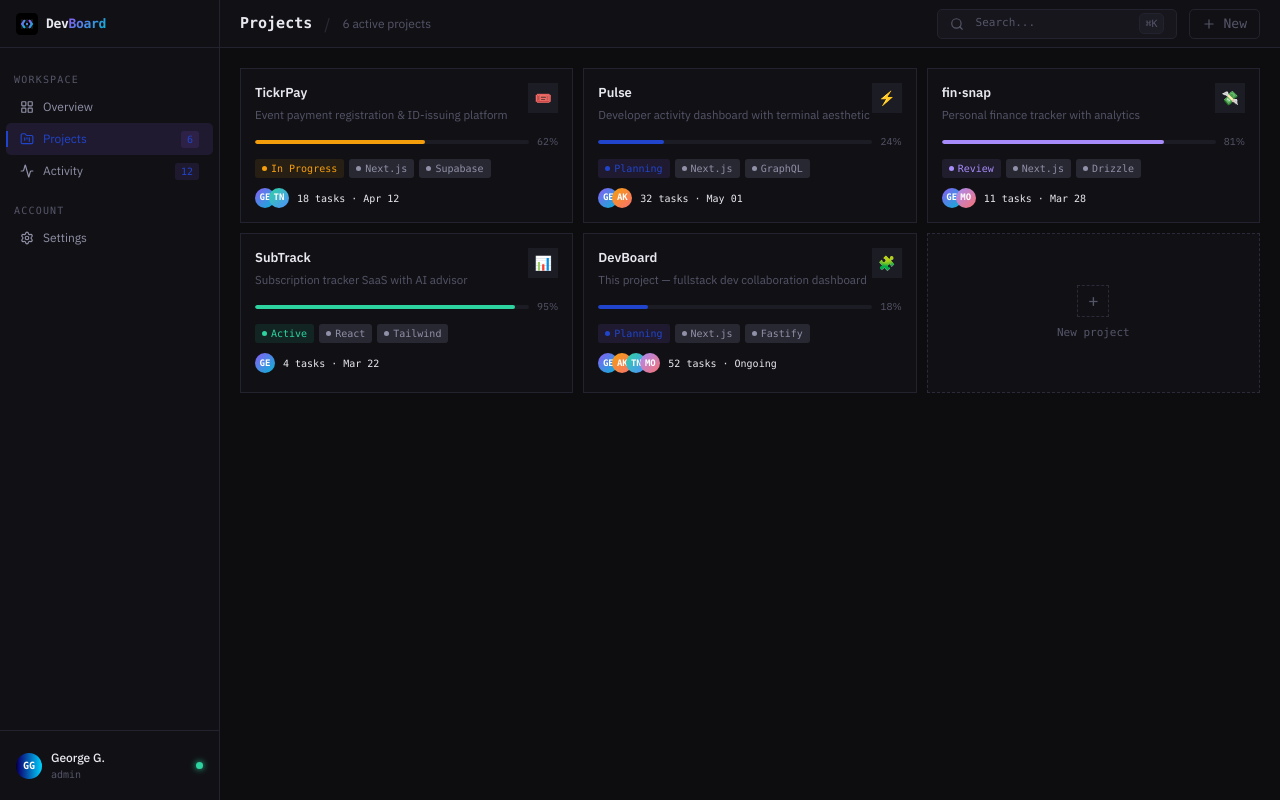
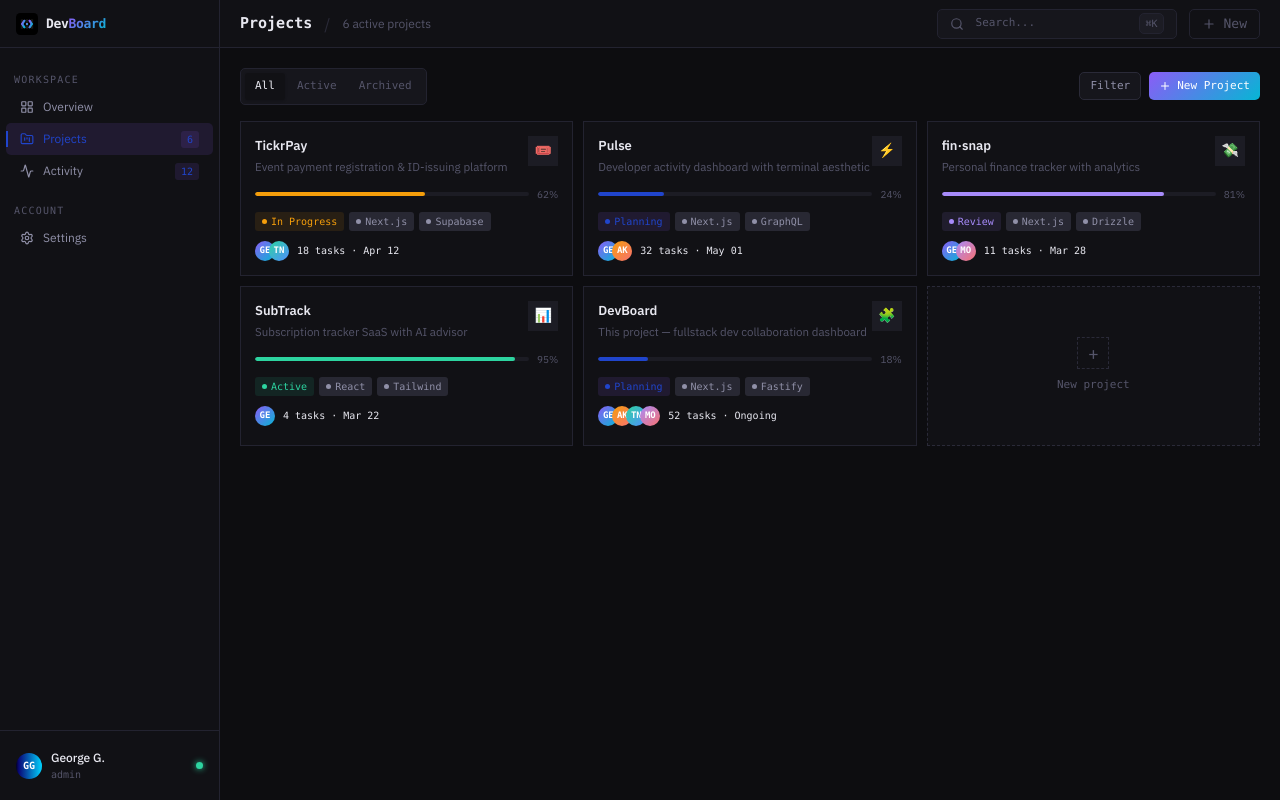
Before and after one commit to georgegoodluck/DevBoard, a Next.js app: page /projects in a window 1280 px wide. Built offline with nearby package versions, Linux system fonts and the light colour scheme.

Commit message:
feat: Implement Projects section
- Add ProjectHeader
- Add data types in ProjectGrid

```diff
--- a/app/(dashboard)/projects/page.tsx
+++ b/app/(dashboard)/projects/page.tsx
@@ -1,9 +1,18 @@
-import ProjectGrid from "@/components/projects/ProjectGrid";
+"use client";
+
+import { useState } from "react";
+import ProjectsGrid from "@/components/projects/ProjectsGrid";
+import ProjectsHeader from "@/components/projects/ProjectsHeader";
+
+type Tab = "all" | "active" | "archived";
 
 export default function ProjectsPage() {
+  const [activeTab, setActiveTab] = useState<Tab>("all");
+
   return (
-    <>
-      <ProjectGrid />
-    </>
+    <div>
+      <ProjectsHeader activeTab={activeTab} onTabChange={setActiveTab} />
+      <ProjectsGrid filter={activeTab} />
+    </div>
   );
 }
--- a/components/projects/ProjectCard.tsx
+++ b/components/projects/ProjectsCard.tsx
@@ -2,6 +2,7 @@ import Avatar from "@/components/ui/Avatar";
 import Badge, { type BadgeVariant } from "@/components/ui/Badge";
 import ProgressBar from "@/components/ui/ProgressBar";
 
+// Project types
 export type Project = {
   name: string;
   description: string;
@@ -16,7 +17,7 @@ export type Project = {
   due: string;
 };
 
-export default function ProjectCard({ project: p }: { project: Project }) {
+export default function ProjectsCard({ project: p }: { project: Project }) {
   return (
     <div className="bg-(--bg1) border border-(--border) rounded-1.5 p-3.5 cursor-pointer hover:border-(--border2) transition-colors flex flex-col gap-2.5">
       {/* Top row */}
--- a/components/projects/ProjectGrid.tsx
+++ b/components/projects/ProjectsGrid.tsx
@@ -1,4 +1,4 @@
-import ProjectCard, { Project } from "./ProjectCard";
+import ProjectsCard, { Project } from "./ProjectsCard";
 import EmptyState from "@/components/ui/EmptyState";
 import { FolderKanban } from "lucide-react";
 
@@ -109,7 +109,7 @@ export default function ProjectsGrid({ filter }: Props) {
   return (
     <div className="grid grid-cols-[repeat(auto-fill,minmax(280px,1fr))] gap-2.5">
       {filtered.map((p) => (
-        <ProjectCard key={p.name} project={p} />
+        <ProjectsCard key={p.name} project={p} />
       ))}
 
       {/* New project placeholder */}
--- /dev/null
+++ b/components/projects/ProjectsHeader.tsx
@@ -0,0 +1,51 @@
+"use client";
+
+import { useState } from "react";
+import { Plus } from "lucide-react";
+
+type Tab = "all" | "active" | "archived";
+
+type Props = {
+  activeTab: Tab;
+  onTabChange: (tab: Tab) => void;
+};
+
+const tabs: { label: string; value: Tab }[] = [
+  { label: "All", value: "all" },
+  { label: "Active", value: "active" },
+  { label: "Archived", value: "archived" },
+];
+
+export default function ProjectsHeader({ activeTab, onTabChange }: Props) {
+  return (
+    <div className="flex items-center gap-2.5 mb-4">
+      {/* Tabs */}
+      <div className="flex gap-0.5 p-1 bg-(--bg2) border border-(--border) rounded-[5px]">
+        {tabs.map((tab) => (
+          <button
+            key={tab.value}
+            onClick={() => onTabChange(tab.value)}
+            className={`px-2.5 py-1.25 rounded-[3px] font-mono text-[11px] font-medium cursor-pointer transition-all ${
+              activeTab === tab.value
+                ? "bg-(--bg1) text-(--text) shadow-sm"
+                : "text-(--text3) hover:text-(--text)"
+            }`}
+          >
+            {tab.label}
+          </button>
+        ))}
+      </div>
+
+      {/* Actions */}
+      <div className="ml-auto flex items-center gap-2">
+        <button className="flex items-center gap-1.5 h-7 px-2.5 rounded-(--radius) border border-(--border2) bg-(--bg2) text-(--text2) font-mono text-[11px] cursor-pointer hover:bg-(--bg3) hover:text-(--text) transition-colors">
+          Filter
+        </button>
+        <button className="brand-gradient flex items-center gap-1.5 h-7 px-2.5 rounded-(--radius) text-white font-mono text-[11px] cursor-pointer transition-opacity hover:opacity-90">
+          <Plus size={12} />
+          New Project
+        </button>
+      </div>
+    </div>
+  );
+}
```
